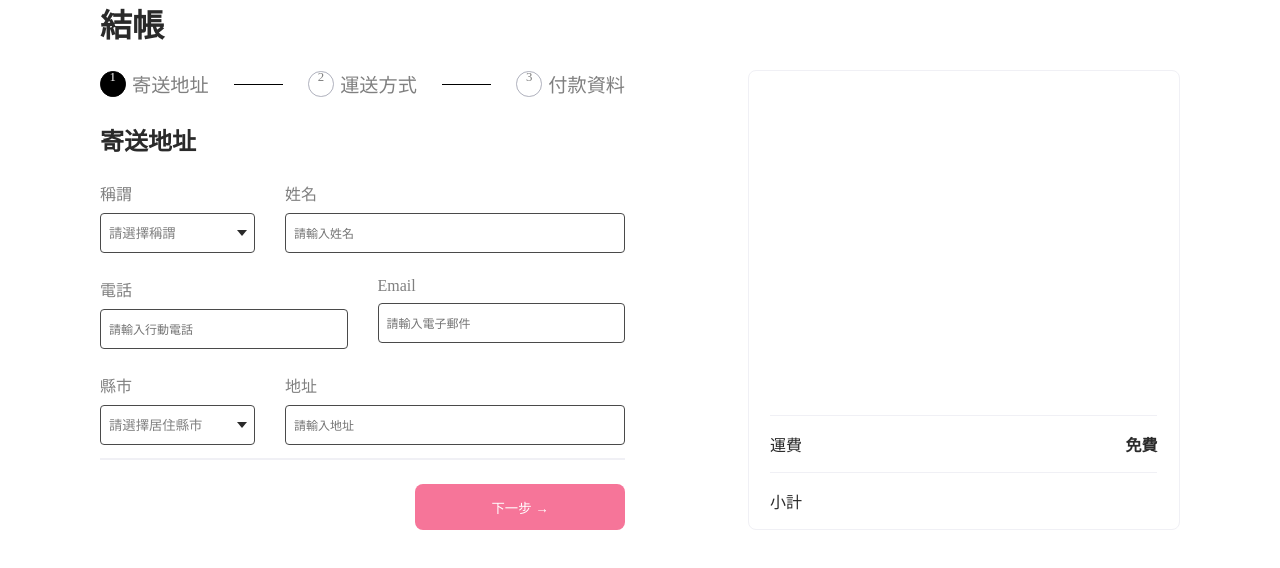
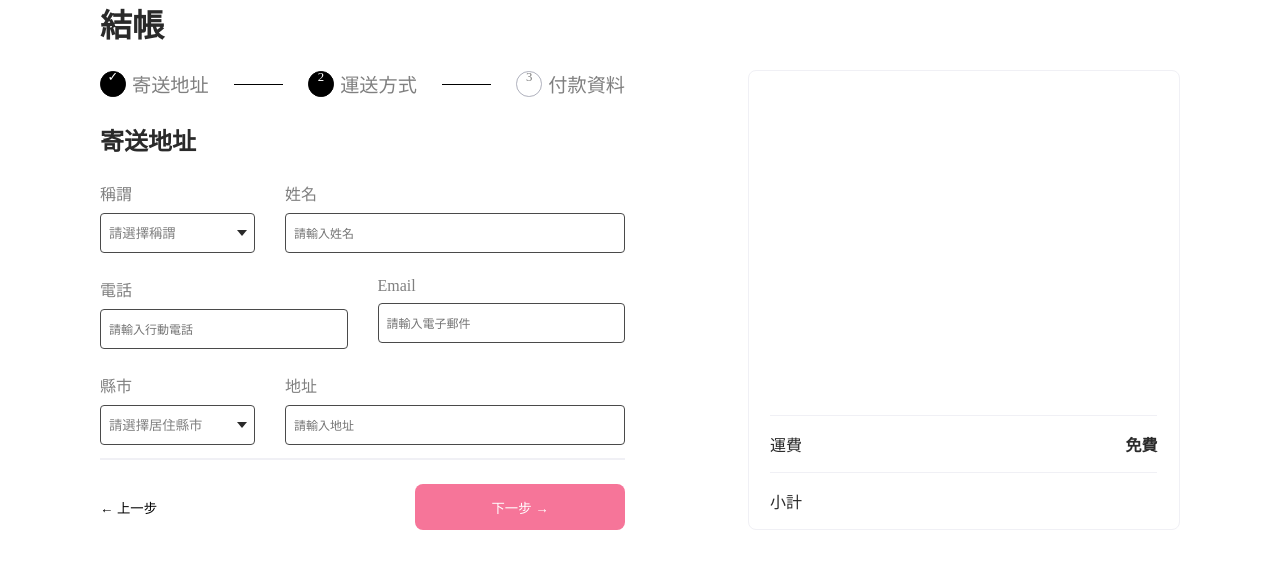
Before and after one commit to Kanmurio406/alpha-shop-vue, a Vue app: page /#/alpha-shop in a window 1280 px wide. Both pictures are taken after a click on the button "下一步 →". Shown: the top 568 px of the page. Built offline with nearby package versions, Linux system fonts and the light colour scheme.

Commit message:
FormBtns change currentStepId functions

```diff
--- a/src/components/Form.vue
+++ b/src/components/Form.vue
@@ -123,6 +123,6 @@
 
 <script>
 export default {
-  name: 'Form',
-}
+  name: "Form",
+};
 </script>
--- a/src/components/FormBtns.vue
+++ b/src/components/FormBtns.vue
@@ -2,14 +2,46 @@
   <div class="btn-panel">
     <div id="btn-control" class="btn-container">
       <!--       使用row-reverse順序相反       -->
-      <button class="btn-next-step">下一步 →</button>
-      <button class="btn-pre-step d-none">← 上一步</button>
+      <button v-if="currentStepId === 3" class="btn-next-step">確認下單</button>
+      <button v-else @click.stop.prevent="handleNextBtn" class="btn-next-step">
+        下一步 →
+      </button>
+      <button
+        class="btn-pre-step"
+        @click.stop.prevent="handlePreBtn"
+        :class="{ 'd-none': currentStepId === 1 }"
+      >
+        ← 上一步
+      </button>
     </div>
   </div>
 </template>
 
 <script>
 export default {
-  name: 'FormBtns',
-}
+  name: "FormBtns",
+  props: {
+    currentStepId: {
+      type: Number,
+      required: true,
+    },
+    steps: {
+      type: Array,
+      required: true,
+    },
+  },
+  methods: {
+    handlePreBtn() {
+      this.$emit("click-pre-button", {
+        newStepId: this.currentStepId - 1,
+      });
+    },
+    handleNextBtn() {
+      this.$emit("click-next-button", {
+        newStepId: this.currentStepId + 1,
+      });
+    },
+    handleSubmitBtn() {},
+  },
+};
 </script>
--- a/src/components/Stepper.vue
+++ b/src/components/Stepper.vue
@@ -8,7 +8,10 @@
       >
         <div
           class="step"
-          :class="{ active: step.active, checked: step.checked }"
+          :class="{
+            active: step.id === currentStepId,
+            checked: step.id < currentStepId,
+          }"
         >
           <div class="circle-container"></div>
           <div class="label-container">{{ step.name }}</div>
@@ -23,6 +26,10 @@
 export default {
   name: "Stepper",
   props: {
+    currentStepId: {
+      type: Number,
+      required: true,
+    },
     steps: {
       type: Array,
       required: true,
--- a/src/views/AlphaShop.vue
+++ b/src/views/AlphaShop.vue
@@ -13,9 +13,14 @@
             justify-content-between
           "
         >
-          <Stepper :steps="steps" />
+          <Stepper :steps="steps" :current-step-id="currentStepId" />
           <Form />
-          <FormBtns />
+          <FormBtns
+            :steps="steps"
+            :current-step-id="currentStepId"
+            @click-pre-button="clickPreBtn"
+            @click-next-button="clickNextBtn"
+          />
         </div>
         <div class="right-content mt-6 col-12 col-xs-5">
           <ShoppingCart />
@@ -41,20 +46,14 @@ const dummySteps = [
   {
     id: 1,
     name: "寄送地址",
-    active: true,
-    checked: false,
   },
   {
     id: 2,
     name: "運送方式",
-    active: false,
-    checked: false,
   },
   {
     id: 3,
     name: "付款資料",
-    active: false,
-    checked: false,
   },
 ];
 
@@ -68,6 +67,7 @@ export default {
   },
   data() {
     return {
+      currentStepId: 1,
       steps: [],
     };
   },
@@ -78,6 +78,14 @@ export default {
     fetchData() {
       this.steps = dummySteps;
     },
+    clickPreBtn(payload) {
+      const { newStepId } = payload;
+      this.currentStepId = newStepId;
+    },
+    clickNextBtn(payload) {
+      const { newStepId } = payload;
+      this.currentStepId = newStepId;
+    },
   },
 };
 </script>
```
